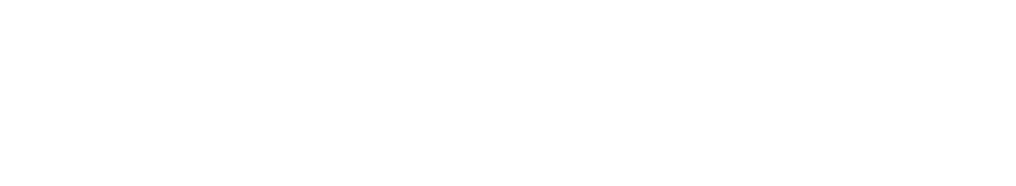
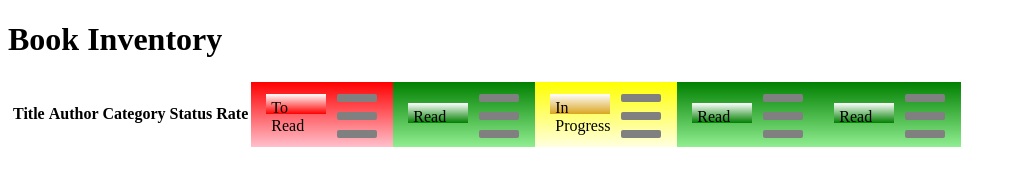
Before and after one commit to CourtWard/BookInventory, a plain HTML site: page index.html in a window 1280 px wide. Shown: the whole page, without its empty margins (0-1016 px from the left). Drawn offline with Linux system fonts and the light colour scheme.

Commit message:
Table Setup
The table has been created with headings and rate sample rows. CSS selectors have been created and values to modify are added. Values will need adjusting to finish formatting. Last three user stories still need to be completed to get the rating system set up and working in css.

```diff
--- a/index.html
+++ b/index.html
@@ -8,7 +8,88 @@
 </head>
 
 <body>
+    <h1>Book Inventory</h1>
+    <table>
+        <tr>
+            <th>Title</th>
+            <th>Author</th>
+            <th>Category</th>
+            <th>Status</th>
+            <th>Rate</th>
+        </tr>
 
+        <tr class="to-read">
+            <td></td>
+            <td></td>
+            <td></td>
+            <td><span class="status">To Read</span></td>
+            <td>
+                <span class="rate">
+                    <span></span>
+                    <span></span>
+                    <span></span>
+                </span>
+            </td>
+        </tr>
+
+        <tr class="read">
+            <td></td>
+            <td></td>
+            <td></td>
+            <td><span class="status">Read</span></td>
+            <td>
+                <span class="rate two">
+                    <span></span>
+                    <span></span>
+                    <span></span>
+                </span>
+            </td>
+        </tr>
+
+        <tr class="in-progress">
+            <td></td>
+            <td></td>
+            <td></td>
+            <td><span class="status">In Progress</span></td>
+            <td>
+                <span class="rate">
+                    <span></span>
+                    <span></span>
+                    <span></span>
+                </span>
+            </td>
+        </tr>
+
+        <tr class="read">
+            <td></td>
+            <td></td>
+            <td></td>
+            <td><span class="status">Read</span></td>
+            <td>
+                <span class="rate three">
+                    <span></span>
+                    <span></span>
+                    <span></span>
+                </span>
+            </td>
+        </tr>
+
+        <tr class="read">
+            <td></td>
+            <td></td>
+            <td></td>
+            <td>
+                <span class="status">Read</span>
+            </td>
+            <td>
+                <span class="rate one">
+                    <span></span>
+                    <span></span>
+                    <span></span>
+                </span>
+            </td>
+        </tr>
+    </table>
 </body>
 
 </html>
--- a/styles.css
+++ b/styles.css
@@ -0,0 +1,50 @@
+tr{
+  display: inline-block;
+}
+tr[class="read"] {
+
+    background-image: linear-gradient(green, lightgreen);
+    span[class="status"]{
+        border:darkgreen;
+        background-image: linear-gradient(white, green);
+    }
+}
+
+tr[class="to-read"] {
+    background-image: linear-gradient(red, pink);
+    span[class="status"]{
+        border:darkred;
+        background-image: linear-gradient(white, red);
+    }
+}
+
+tr[class="in-progress"] {
+    background-image: linear-gradient(yellow, lightyellow);
+    span[class="status"]{
+        border:darkgoldenrod;
+        background-image: linear-gradient(white, goldenrod);
+    }
+}
+
+span{
+    display: inline-block;
+}
+span[class="status"]{
+    height:10px;
+    width:50px;
+    padding:5px;
+}
+
+span[class^="rate"]{
+    height:10px;
+    width:50px;
+    padding:5px;
+    span{
+        border:black;
+        border-radius:2px;
+        margin:2px;
+        height:8px;
+        width:40px;
+        background-color:gray;
+    }
+}
```
